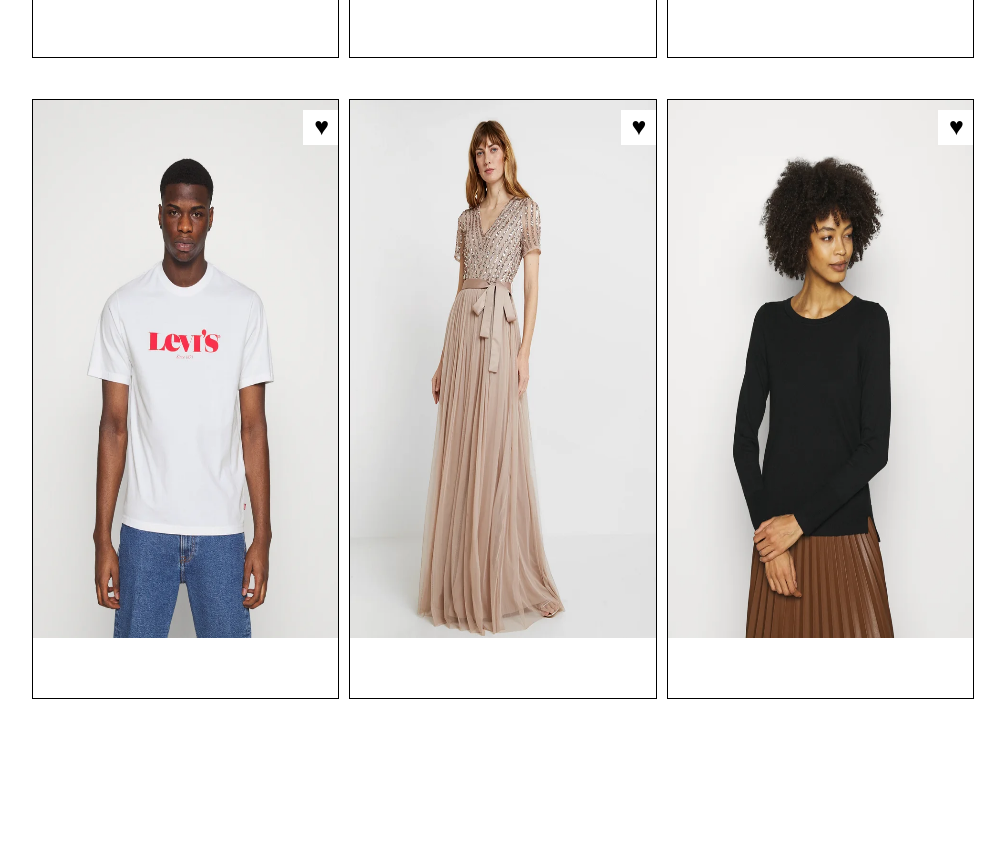
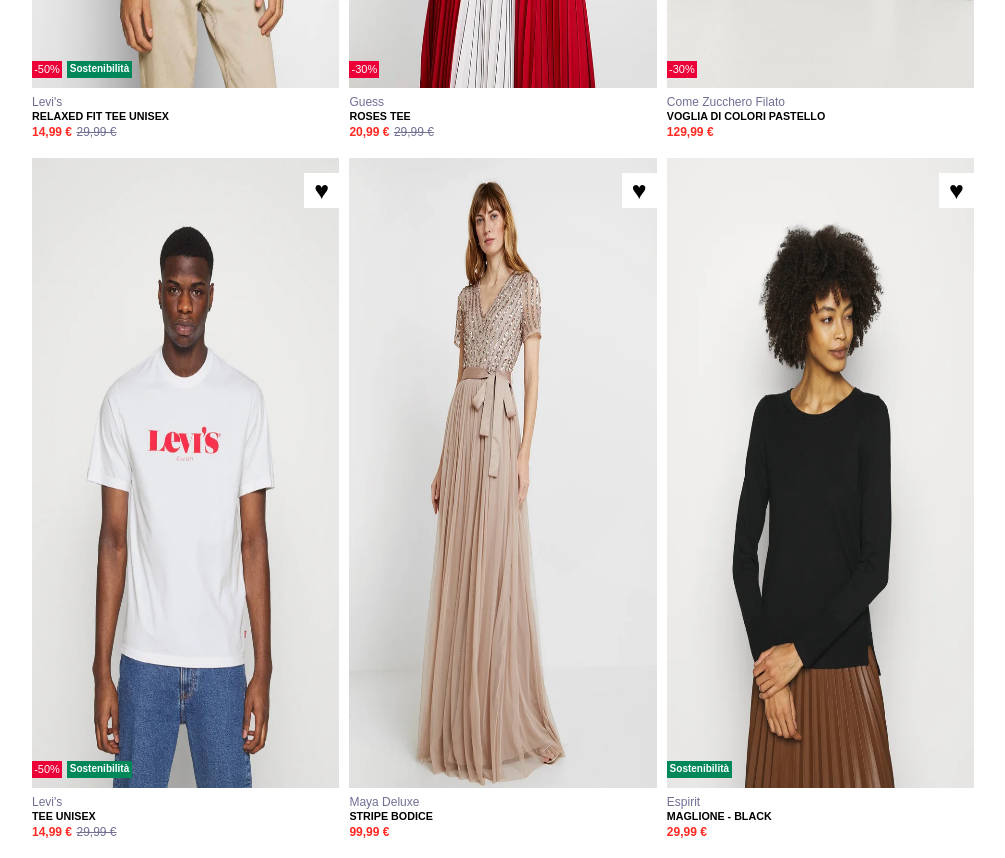
Before and after one commit to mattesalva93/html-css-boolando, a plain HTML site: page index.html in a window 1280 px wide. Shown: the part 568-1426 px from the top of the page, without its empty margins (96-1101 px from the left). Before the commit the page ends 1308 px from the top, so only its background shows below. Drawn offline with Linux system fonts and the light colour scheme.

Commit message:
default page commit

```diff
--- a/index.html
+++ b/index.html
@@ -11,37 +11,96 @@
     <div id="container">
 
         <div id="model">
+
             <img src="img/1.webp" alt="">
             <div class="heart"></div>
-        </div>
+            <div class="discount">-50%</div>
+            <div class="sustain">Sostenibilità</div>
+            <div class="modelinfo">
 
-        <div id="model">
-            <img src="img/2.webp" alt="">
-            <div class="heart"></div>
+                <span>Levi's</span>
+                <h6>Relaxed fit tee unisex</h6>
+                <span>14,99 &euro;</span>
+                <span>29,99 &euro;</span>
+
+            </div>
 
         </div>
 
         <div id="model">
-            <img src="img/3.webp" alt="">
+
+            <img src="img/2.webp" alt="">
             <div class="heart"></div>
+            <div class="discount">-30%</div>
+            <div class="modelinfo">
+
+                <span>Guess</span>
+                <h6>Roses tee</h6>
+                <span>20,99 &euro;</span>
+                <span>29,99 &euro;</span>
+
+            </div>
 
         </div>
 
         <div id="model">
-            <img src="img/4.webp" alt="">
+
+            <img src="img/3.webp" alt="">
             <div class="heart"></div>
+            <div class="discount">-30%</div>
+            <div class="modelinfo">
+
+                <span>Come Zucchero Filato</span>
+                <h6>voglia di colori pastello</h6>
+                <span>129,99 &euro;</span>
+
+            </div>
 
         </div>
 
         <div id="model">
-            <img src="img/5.webp" alt="">
+
+            <img src="img/4.webp" alt="">
             <div class="heart"></div>
+            <div class="discount">-50%</div>
+            <div class="sustain">Sostenibilità</div>
+            <div class="modelinfo">
+
+                <span>Levi's</span>
+                <h6>tee unisex</h6>
+                <span>14,99 &euro;</span>
+                <span>29,99 &euro;</span>
+
+            </div>
 
         </div>
 
         <div id="model">
+
+            <img src="img/5.webp" alt="">
+            <div class="heart"></div>
+            <div class="modelinfo">
+
+                <span>Maya Deluxe</span>
+                <h6>Stripe Bodice</h6>
+                <span>99,99 &euro;</span>
+
+            </div>
+
+        </div>
+
+        <div id="model">
+
             <img src="img/6.webp" alt="">
             <div class="heart"></div>
+            <div class="sustain">Sostenibilità</div>
+            <div class="modelinfo">
+
+                <span>Espirit</span>
+                <h6>Maglione - Black</h6>
+                <span>29,99 &euro;</span>
+
+            </div>
 
         </div>
 
--- a/style.css
+++ b/style.css
@@ -6,14 +6,17 @@
 #container{
     width: 80%;
     margin: 2% auto;
+    font-family: Arial, Helvetica, sans-serif;
 }
 #model{
     width: 30%;
-    height: 600px;
-    border: 1px solid black;
+    height: 700px;
     float: left;
-    margin: 0 1% 4% 0;
+    margin-right: 1%;
     position: relative;
+}
+#model:nth-child(3n){
+    margin-right: 0;
 }
 #model::after{
     content: "";
@@ -26,17 +29,60 @@
 }
 .heart{
     position: absolute;
-    top:10px;
+    top: 15px;
     right: 0;
     background-color: white;
     height: 35px;
     width: 35px;
     text-align: center;
+    padding-top: 3px;
 }
 .heart::after{
     content: "\2665";
     font-size: 25px;
+}
+.discount{
     position: absolute;
-    left: 11px;
-    top: 3px;
+    bottom: 80px;
+    left: 0;
+    background-color: #EB0037;
+    height: 17px;
+    width: 30px;
+    text-align: center;
+    color: white;
+    font-size: 11px;
+    padding-top: 2px ;
 }
+.sustain{
+    position: absolute;
+    bottom: 80px;
+    left: 35px;
+    background-color: #00875A;
+    height: 17px;
+    width: 65px;
+    text-align: center;
+    color: white;
+    font-size: 10px;
+    font-weight: bold;
+    padding-top: 2px;
+}
+.sustain:nth-of-type(2){
+    left: 0;
+}
+span:nth-of-type(1){
+    color: #706F94;
+    font-size: 12px;
+}
+.modelinfo h6{
+    text-transform: uppercase;
+}
+span:nth-of-type(2){
+    color: #FF2922;
+    font-size: 12px;
+    font-weight: bold;
+}
+span:nth-of-type(3){
+    color: #706F94;
+    text-decoration: line-through;
+    font-size: 12px;
+}
```
